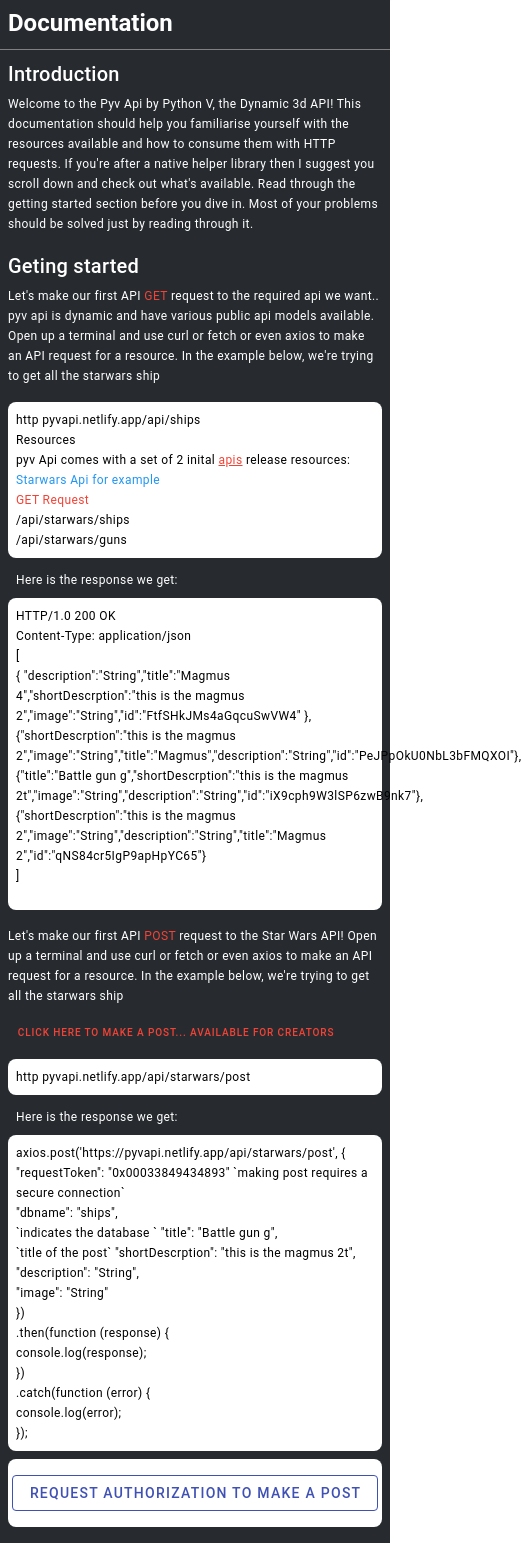
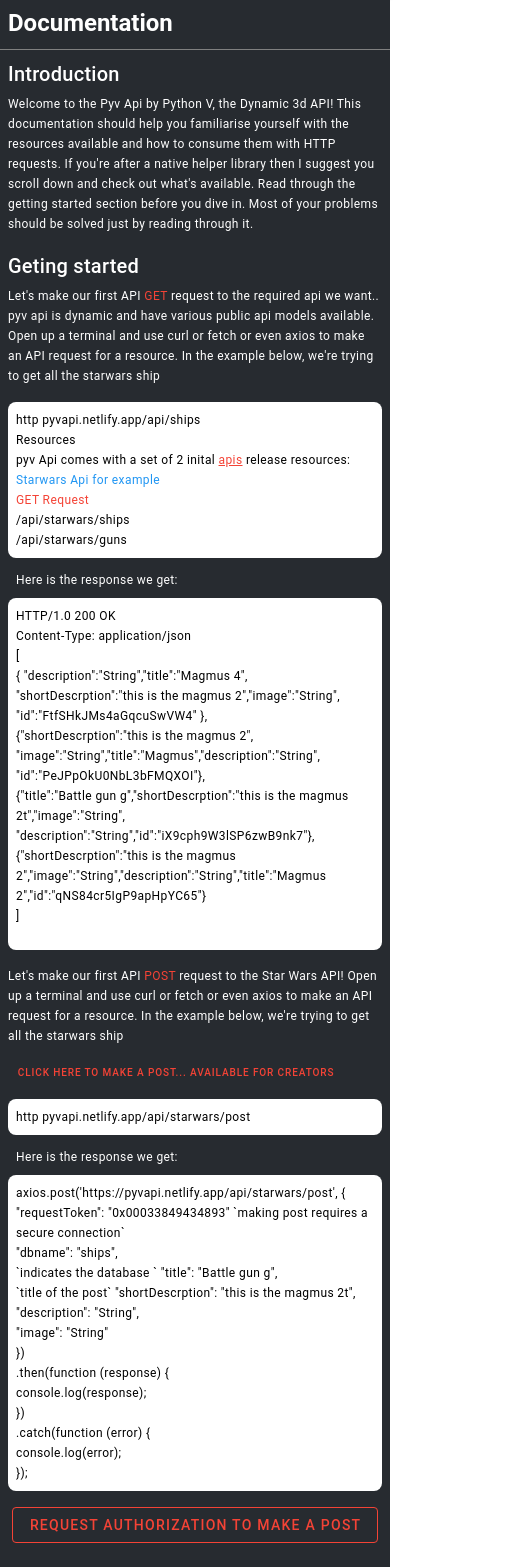
Before and after one commit to pythonvista/pyvapi, a Vue app: page /docs in a window 390 px wide. Shown: the part 96-1663 px from the top of the page, 522 px wide, since content can reach past the window. Before the commit the page ends 1639 px from the top, so only its background shows below. Built offline with nearby package versions, Linux system fonts and the light colour scheme; no server answers; a small style sheet from the web is missing.

Commit message:
made changes

```diff
--- a/src/components/Home/docs.vue
+++ b/src/components/Home/docs.vue
@@ -41,15 +41,16 @@
                     [ <br>
                     {
                     "description":"String","title":"Magmus
-                    4","shortDescrption":"this is the magmus
-                    2","image":"String","id":"FtfSHkJMs4aGqcuSwVW4"
+                    4", <br> "shortDescrption":"this is the magmus
+                    2","image":"String", <br> "id":"FtfSHkJMs4aGqcuSwVW4"
 
                     },<br>
                     {"shortDescrption":"this is the magmus
-                    2","image":"String","title":"Magmus","description":"String","id":"PeJPpOkU0NbL3bFMQXOI"}, <br>
+                    2", <br> "image":"String","title":"Magmus","description":"String", <br> "id":"PeJPpOkU0NbL3bFMQXOI"}, <br>
                     {"title":"Battle
                     gun g","shortDescrption":"this is the magmus
-                    2t","image":"String","description":"String","id":"iX9cph9W3lSP6zwB9nk7"},
+                    2t","image":"String",
+                <br> "description":"String","id":"iX9cph9W3lSP6zwB9nk7"},
                     <br>{"shortDescrption":"this is
                     the magmus 2","image":"String","description":"String","title":"Magmus
                     2","id":"qNS84cr5IgP9apHpYC65"} <br> ]
@@ -96,8 +97,8 @@
 
                 </p>
             </div>
-            <div class="doc-post example pa-2 my-2 d-flex justify-center align-center">
-                <v-btn block class="ma-2 " outlined color="indigo">
+            <div class="doc-post example px-3 py-2 my-2  d-flex justify-center align-center">
+                <v-btn  class="mx-4 red--text" outlined >
                     Request Authorization To Make A Post
                 </v-btn>
             </div>
@@ -133,8 +134,13 @@
 
 .doc-post {
     color: rgb(0, 0, 0) !important;
-    background-color: #ffffff;
+    background-color: transparent;
     font-weight: 500;
     border-radius: 8px;
+    overflow: hidden;
+}
+
+.doc-started, .example{
+overflow:  hidden;
 }
 </style>
--- a/src/components/Home/post.vue
+++ b/src/components/Home/post.vue
@@ -111,8 +111,9 @@
                     }
                     this.loading = false
                 } catch (err) {
-                    console.log(err)
                     this.loading = false
+                    this.snackbar = true
+                    this.snacktext = err.msg
                 }
 
 
@@ -270,4 +271,17 @@
     width: 100%;
     outline: none;
 }
+
+@media (max-width: 700px) {
+    .form-wrap {
+        width: 90%;
+
+        align-items: center;
+    }
+
+    .auth-form {
+        width: 100%;
+    }
+
+}
 </style>
```
